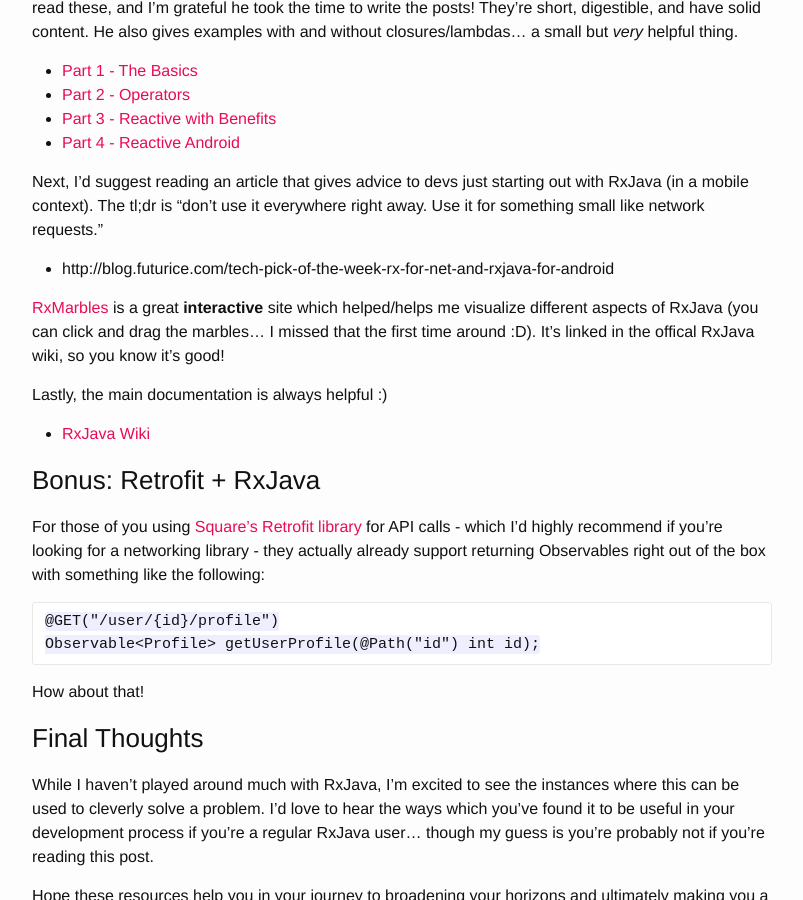
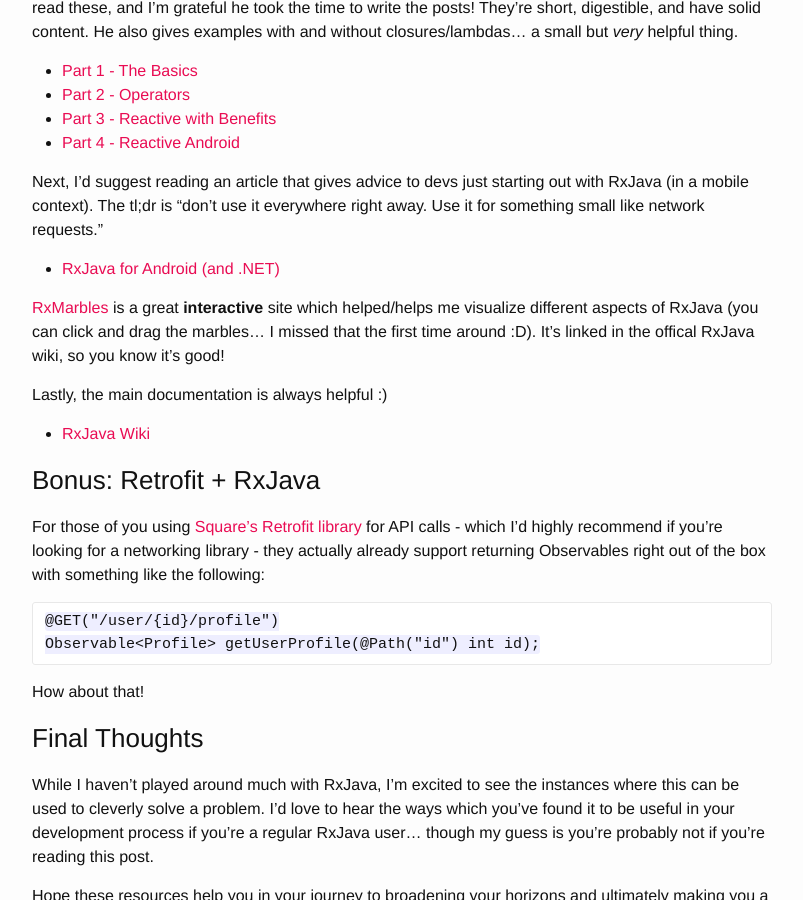
Before and after one commit to loeschg/loeschg.github.io, a Jekyll site: the page built from _posts/2014-10-20-resources-for-learning-rxjava-android.markdown, in a window 1280 px wide and 900 px high, scrolled down 1089 px. Shown: the whole window, without its empty margins (238-1041 px from the left). Built offline with Jekyll 4.4.1, drawn with Linux system fonts in a browser that asks for light colours; nearby versions of some CDN libraries; comment, search, counter and statistics services are not loaded; some of the changed lines change nothing that is shown.

Commit message:
Add another missing hyperlink [rxjava]

```diff
--- a/_posts/2014-10-20-resources-for-learning-rxjava-android.markdown
+++ b/_posts/2014-10-20-resources-for-learning-rxjava-android.markdown
@@ -43,7 +43,7 @@ Next, **I'd highly recommend this 4 part series** by a guy named Dan Lew. RxJava
 
 Next, I'd suggest reading an article that gives advice to devs just starting out with RxJava (in a mobile context). The tl;dr is "don't use it everywhere right away. Use it for something small like network requests."
 
-* http://blog.futurice.com/tech-pick-of-the-week-rx-for-net-and-rxjava-for-android
+* [RxJava for Android (and .NET)](http://blog.futurice.com/tech-pick-of-the-week-rx-for-net-and-rxjava-for-android)
 
 [RxMarbles](http://rxmarbles.com/) is a great **interactive** site which helped/helps me visualize different aspects of RxJava (you can click and drag the marbles... I missed that the first time around :D). It's linked in the offical RxJava wiki, so you know it's good!
 
```
